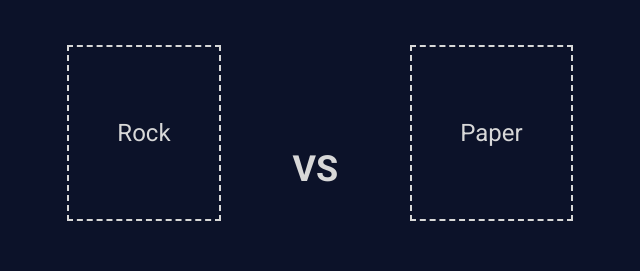
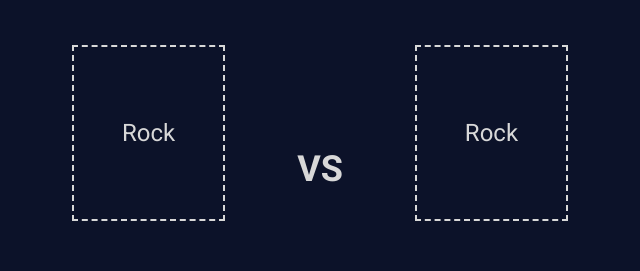
Before and after one commit to jhonelvillanueva/odin-janken, a plain HTML site: page index.html in a window 1280 px wide. Both pictures are taken after a click on the button "Rock". Shown: the part 398-669 px from the top of the page, 320-960 px from the left. Drawn offline with Linux system fonts and the light colour scheme.

Commit message:
Add eventListener to buttons

```diff
--- a/index.html
+++ b/index.html
@@ -28,14 +28,14 @@
             </div>
         </div>
         <div class="play-game">
-            <div class="choice" id="player-choice">Rock</div>
+            <div class="choice" id="player-choice">Player</div>
             <p>VS</p>
-            <div class="choice" id="computer-choice">Paper</div>
+            <div class="choice" id="computer-choice">Computer</div>
         </div>
         <div class="cards">
-            <button class="rock">Rock</button>
-            <button class="paper">Paper</button>
-            <button class="scissors">Scissors</button>
+            <button class="btn-play rock" value="Rock">Rock</button>
+            <button class="btn-play paper" value="Paper">Paper</button>
+            <button class="btn-play scissors" value="Scissors">Scissors</button>
         </div>
         <button id="btn-play-again">Play Again</button>
     </div>
--- a/script.js
+++ b/script.js
@@ -79,3 +79,17 @@ const tallyScore = (playerScore, computerScore) => {
 
 //   console.log(tallyScore(playerScore, computerScore));
 // };
+
+const playerChoice = document.querySelector('#player-choice');
+const computerChoice = document.querySelector('#computer-choice');
+
+const buttons = document.querySelectorAll('.btn-play');
+buttons.forEach((btn) => {
+  btn.addEventListener('click', () => {
+    let comp = getComputerChoice();
+    playRound(btn.value, comp);
+    playerChoice.textContent = btn.value;
+    computerChoice.textContent = comp;
+    console.log(btn.value + ' vs ' + comp);
+  });
+});
```
